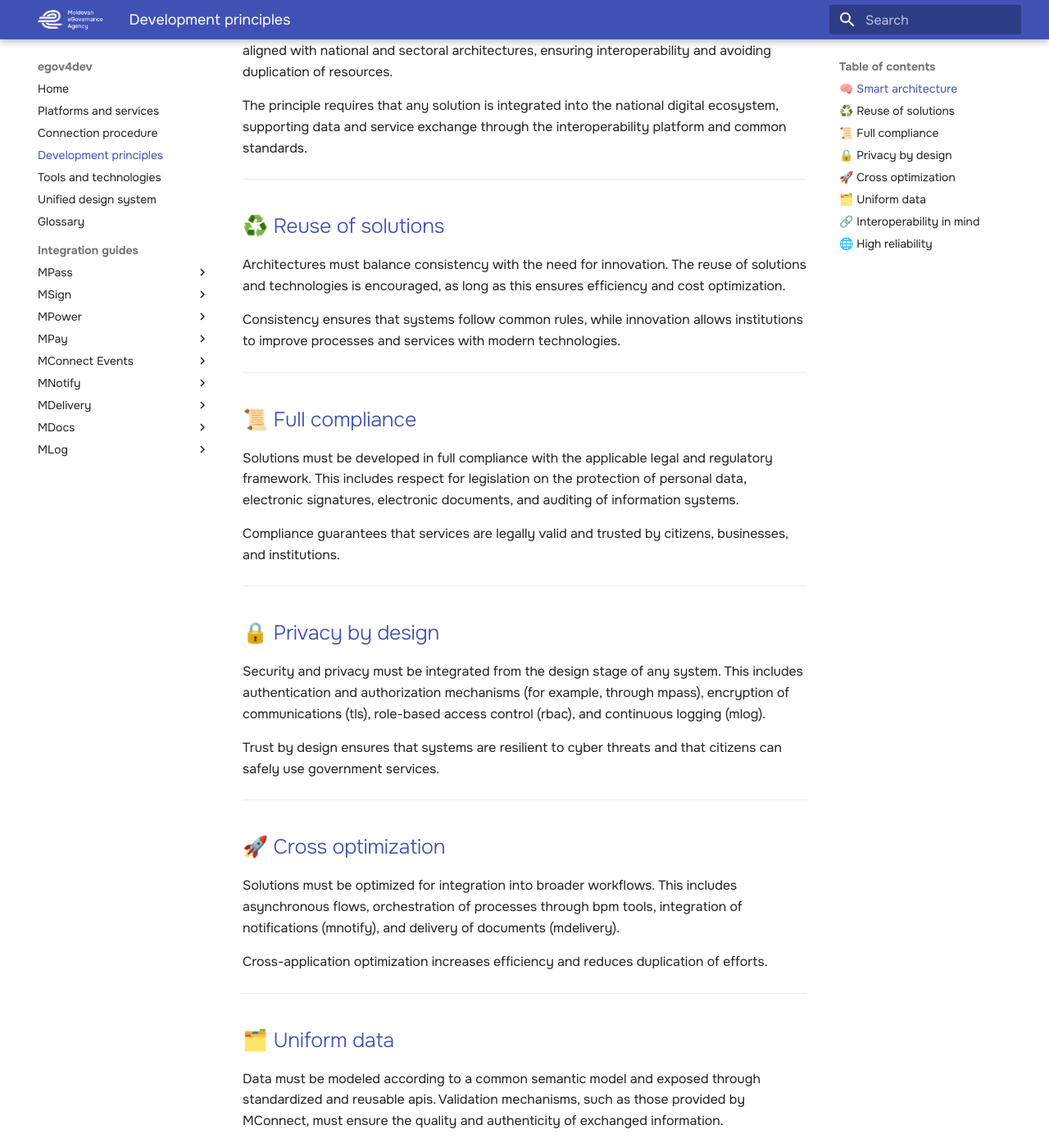
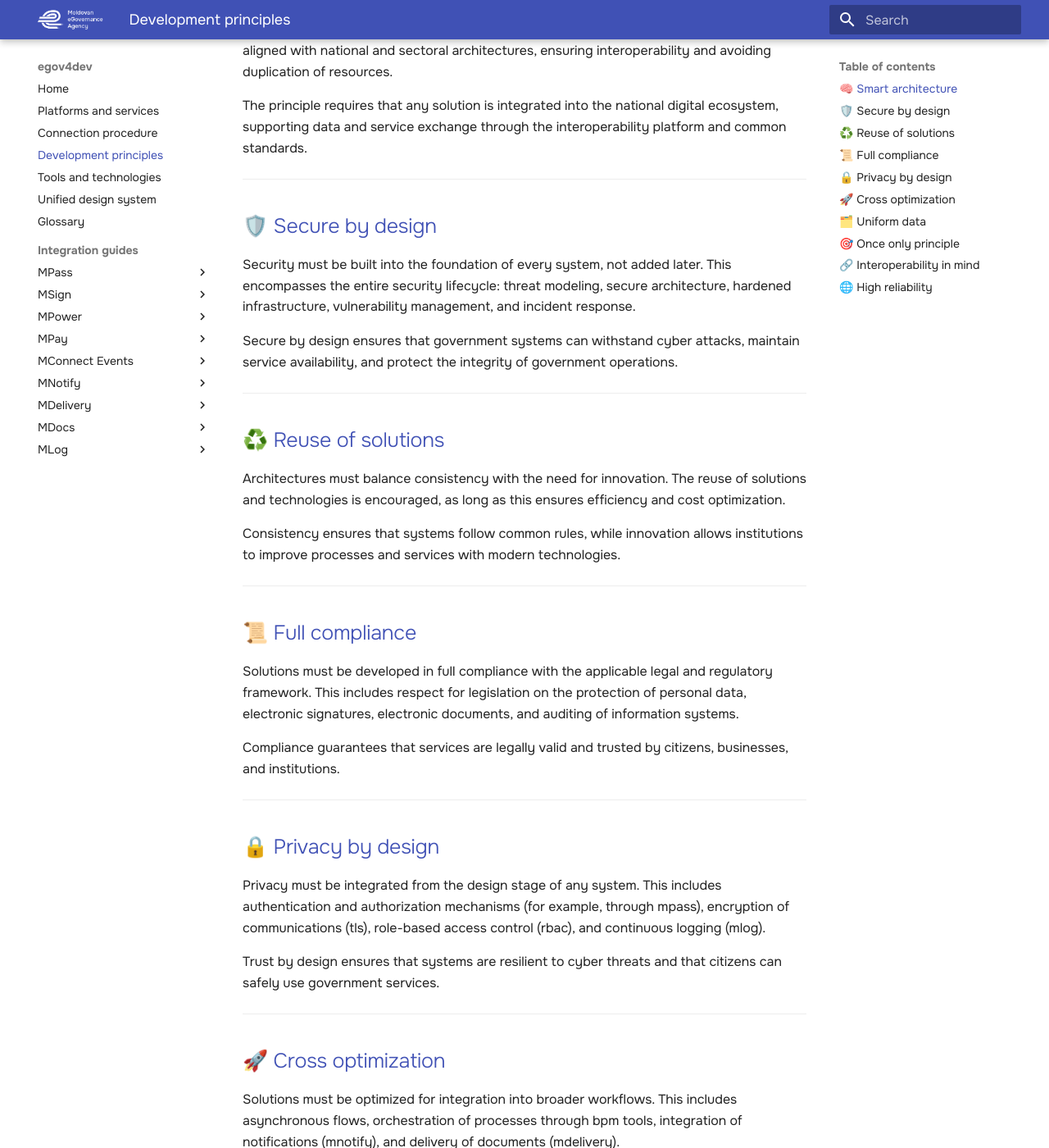
Before and after one commit to egov-moldova/egov4dev, an MkDocs documentation site: the page built from docs/principles/architecture.md, in a window 1280 px wide and 1400 px high, scrolled down 401 px. Shown: the whole window at 82% size. Built offline with MkDocs 1.6.1 and Material for MkDocs 9.7.7, drawn with Linux system fonts in a browser that asks for light colours; some of the changed text lies outside the part shown.

Commit message:
Update architecture.md

```diff
--- a/docs/principles/architecture.md
+++ b/docs/principles/architecture.md
@@ -7,6 +7,14 @@
 Architectural decisions must be taken at the appropriate level, depending on the scope and impact of the solution. Local architectures (at the level of a single institution) must be aligned with national and sectoral architectures, ensuring interoperability and avoiding duplication of resources.
 
 The principle requires that any solution is integrated into the national digital ecosystem, supporting data and service exchange through the interoperability platform and common standards.
+
+---
+
+## 🛡️ Secure by design
+
+Security must be built into the foundation of every system, not added later. This encompasses the entire security lifecycle: threat modeling, secure architecture, hardened infrastructure, vulnerability management, and incident response.
+
+Secure by design ensures that government systems can withstand cyber attacks, maintain service availability, and protect the integrity of government operations.
 
 ---
 
@@ -50,6 +58,14 @@
 
 ---
 
+## 🎯 Once only principle
+
+Citizens and businesses must provide information to government only once. Institutions must reuse validated data from authentic registers through the semantic catalogue, which systematizes metadata from government data sources.
+
+The "once only" principle reduces administrative burden, ensures data consistency, and prevents duplicate collection across government services.
+
+---
+
 ## 🔗 Interoperability in mind
 
 Government solutions must be interoperable by default. This means they expose apis (rest or soap), respect open standards, and can be integrated via api gateways or other middleware.
```
Also changed, not shown: other parts of docs/principles/architecture.md (+1 -1 lines).
